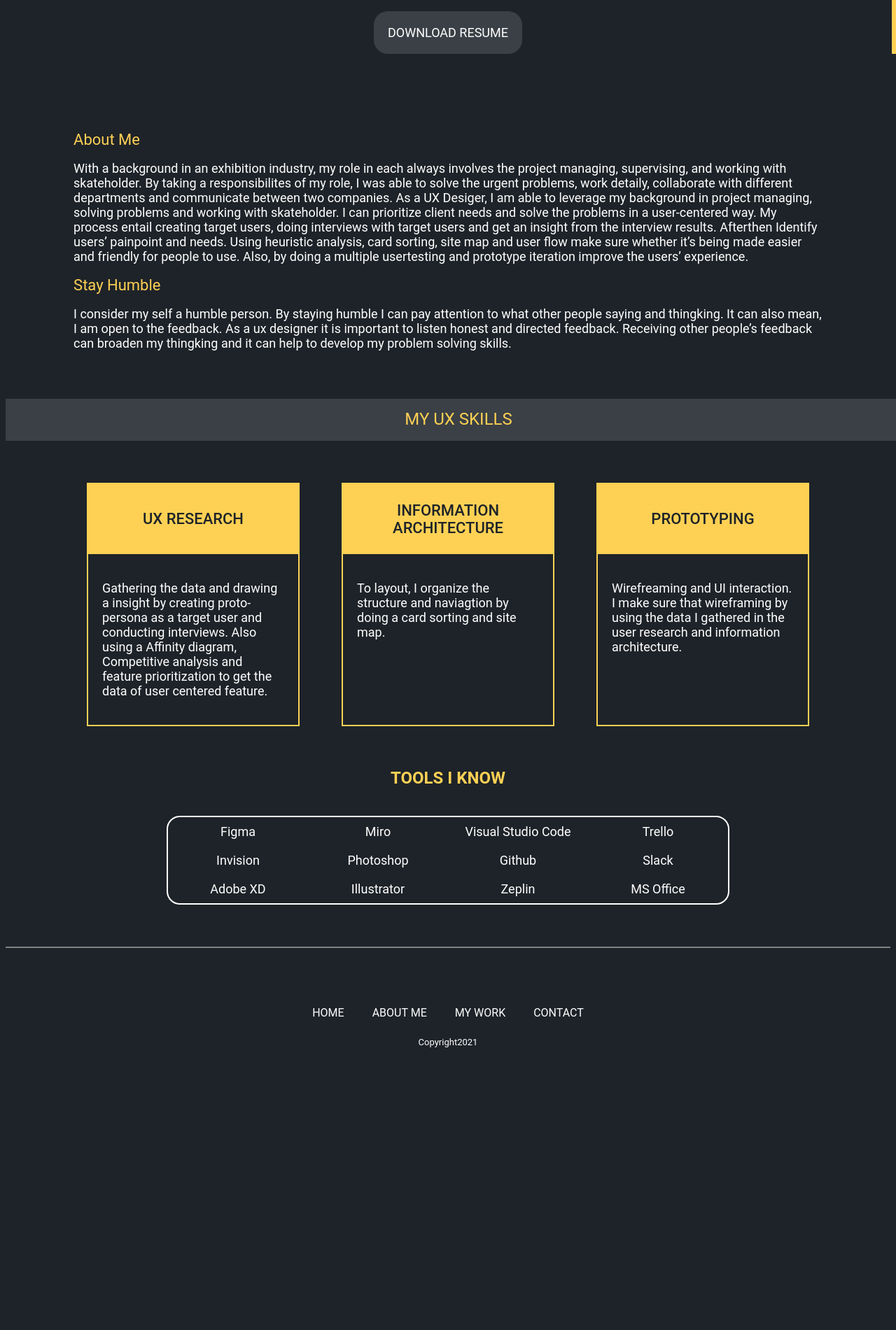
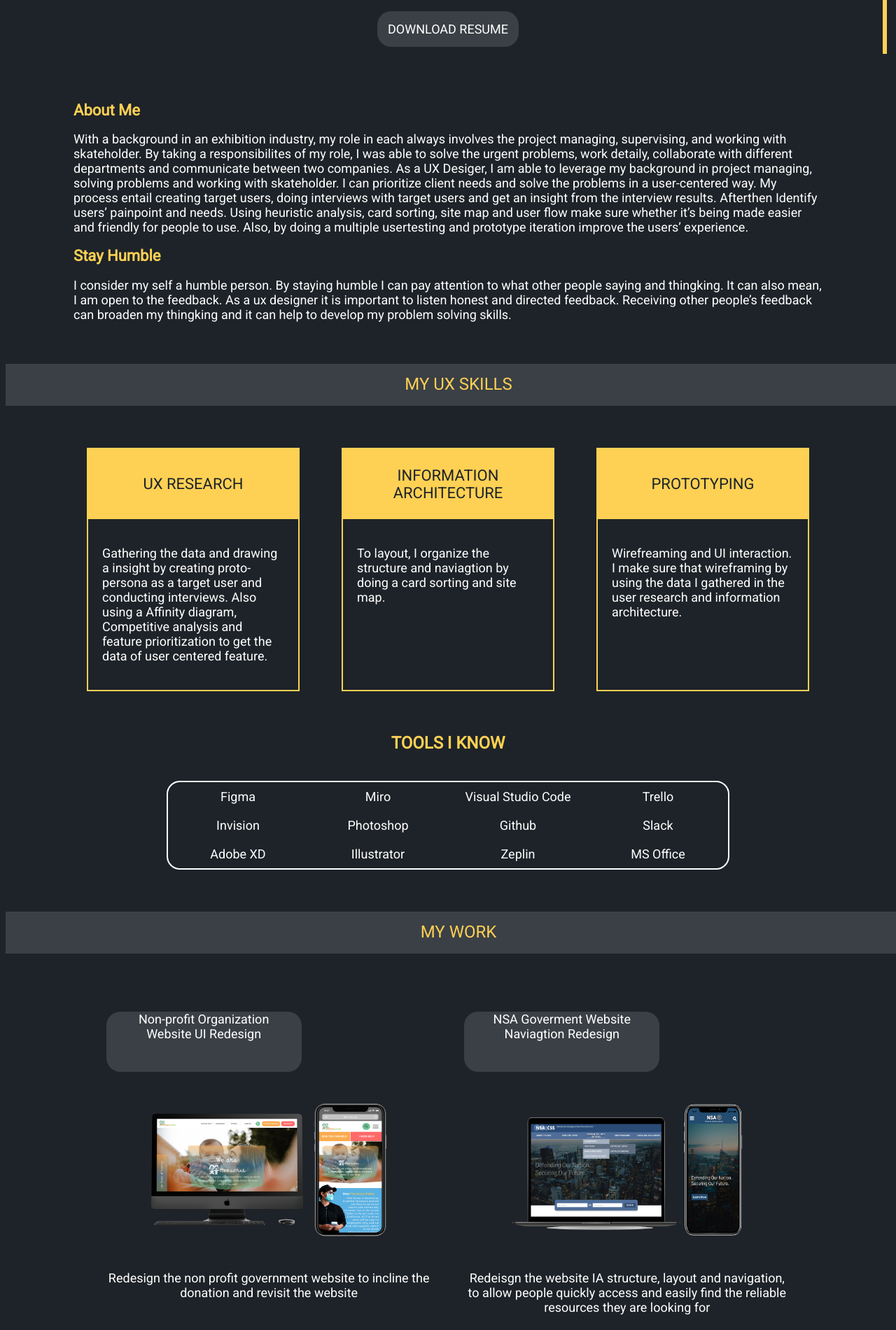
Before and after one commit to LABOMI/UX_UI_HW_19, a plain HTML site: page index.html in a window 1280 px wide. Shown: the part 643-2544 px from the top of the page at 70% size. Before the commit the page ends 2206 px from the top, so only its background shows below. Drawn offline with nearby package versions, Linux system fonts and the light colour scheme; files that its build step writes are made by us from their sources; files whose address does not match are found by name.

Commit message:
html&css updating(myworksection)
adding hover effect on the nav and download resume button

```diff
--- a/css/style.css
+++ b/css/style.css
@@ -1,8 +1,8 @@
 body{
     font-family:'Roboto', sans-serif;
-    background-color:#1E2329
+    background-color:#1E2329;
 }
-/*HEADER SECTION (NAVIGATION)*/
+/*HEAD SECTION (NAVIGATION)*/
 #headsection{
     height:60px;
     display:flex;
@@ -13,21 +13,33 @@ body{
 }
 .nav{
     color:white;
-    margin:5px;
+    margin:0px;
     display:flex;
     align-items:center;
+
 }
 .nav>li{
-    padding:20px;
+    padding:10px 20px;
     display:inline-block;
 }
+.nav>li:hover{
+    font-weight: 900;
+    border-bottom: #FED154;
+    border-width:10px;
+    cursor:pointer;
+    letter-spacing: 1px;
+}
+
+
+
 
 /*LANDING PAGE*/
-#landingpage{
+#landingpageSection{
     display:flex;
     flex-direction:column;
     align-items:center;
     margin-top:4%;
+    margin-bottom:60px;
 }
 #myimage{
     width:300px;
@@ -44,16 +56,19 @@ body{
     font-size:24px;
     margin-bottom:40px;
 }
-button{
+.btn{
     border-radius: 20px;
     background-color:#3B4046;
     color:white;
-    width:fit-content;
-    padding:20px;
-    margin-bottom:60px;
+    padding:15px;
     border:none;
     font-family:'Roboto', sans-serif;
     font-size:18px;
+    cursor:pointer;
+    transition:all 0.2s;
+}
+.btn:hover{
+    transform:scale(1.1,1);
 }
 #herodecowhite{
     width:100px;
@@ -67,11 +82,13 @@ button{
     height:300px;
     position:absolute;
     bottom:10%;
-    right:0%;
+    right:1%;
 }
+/*LANDINGPAGE SECTION END*/
 
-/*ABOUUT ME SECTION*/
-#aboutmesection{
+
+/*ABOUT ME SECTION*/
+#aboutmeSection{
     display:flex;
     flex-direction:column;
     align-items:center;
@@ -81,17 +98,20 @@ button{
     margin-left:4%;
     margin-right:4%;
 }
-.aboutmeContent h{
+.aboutmeContent h1{
     color:#FED154;
     font-size:22px;
     align-items:center;
     display:block;
 }
-.aboutmeContent p{
+@media (max-width:800px){.aboutmeContent h{font-size:20px;}}
+
+.aboutmeContent p1{
     color:white;
     font-size:18px;
     justify-content:flex-start;
 }
+/*ABOUT ME SECTION END*/
 
 
 /*MY UX SKILLS SECTION*/
@@ -101,6 +121,7 @@ button{
     display:block;
     height:30px;
     width:100%;
+    margin-top:60px;
     margin-bottom:60px;
     color:#FED154;
     font-size:24px;
@@ -113,7 +134,7 @@ button{
     justify-content:center;
     margin:0 auto;
 }
-.card {
+.card{
     display:flex;
     flex-direction:column;
     justify-content:flex-start;
@@ -134,10 +155,12 @@ button{
     width:100%;
     height:100px;
 }
-.cardheader h {
+.cardheader>h{
     text-align:center;
 }
-.cardContent p {
+@media (max-width:800px){.cardheader h{font-size:18px;}}
+
+.cardContent>p{
     color:white;
     font-size:18px;
     padding:20px;
@@ -167,10 +190,49 @@ button{
     padding:10px 5px;
     font-size:18px;
 }
+/*MY UX SKILLS SECTION END*/
 
 
+/*MY WORK SECTION*/
+.workcontainer{
+    display:flex;
+    margin:4%;
+    justify-content: center;
+}
+.workcontainer1{
+    display:flex;
+    flex-direction:column;
+    width:40%;
+    margin:2%;
+    display:inline-block;
+}
+.workcontainer2{
+    display:flex;
+    flex-direction:column;
+    width:40%;
+    margin:2%;
+    display:inline-block;
+}
+.worktitle{
+    border-radius:20px;
+    height:20%;
+    width:60%;
+    background-color:#3B4046;
+    cursor:pointer;
+    align-items: center;
+}
+
+.worktitle, .mockup, .description{
+    color:white;
+    font-size:18px;
+    text-align:center;
+    margin-bottom:40px;
+}
+
+/*MY WORK SECTION END*/
+
 /*FOOTER SECTION*/
-.footersection{
+#footerSection{
     height:200px;
     display:flex;
     flex-direction:column;
--- a/index.html
+++ b/index.html
@@ -5,35 +5,39 @@
     <meta charset="UTF-8">
     <meta http-equiv="X-UA-Compatible" content="IE=edge">
     <meta name="viewport" content="width=device-width, initial-scale=1.0">
-    <link href="../UX_UI_HW_18/css/style.css" rel="stylesheet" type="text/css">
-    <title>hw18bomiportfolio</title>
+    <link rel="preconnect" href="https://fonts.gstatic.com">
+    <link href="https://fonts.googleapis.com/css2?family=Roboto&display=swap" rel="stylesheet">
+    <link href="../UX_UI_HW_19/css/style.css" rel="stylesheet" type="text/css">
+    <title>hw19bomiportfolio</title>
 </head>
 
 <body>
+
+    <!--HEAD NAV. SECTION-->
     <section id="headsection">
         <div class="nav">
             <li>HOME</li>
             <li>ABOUT ME</li>
             <li>MY WORK</li>
             <li>CONTACT</li>
-            </ul>
+        </div>
     </section>
 
     <!--LANDING PAGE-->
-    <section id="landingpage">
+    <section id="landingpageSection">
         <img id="myimage" src="images/myimage.png" alt=myimge>
         <img id="bomihan" src="images/myname.png" alt=bomihan>
         <div id="uxdesigner">User Experience Designer</div>
-        <button>DOWNLOAD RESUME</button>
+        <button class="btn">DOWNLOAD RESUME</button>
         <img id="herodecowhite" src="../UX_UI_HW_18/images/herodecowhite1.png">
         <img id="herodecoyellow" src="images/herodecoyellow1.png">
     </section>
 
     <!--ABOUT ME SECTION-->
-    <section id="aboutmesection">
+    <section id="aboutmeSection">
         <div class=aboutmeContent>
-            <h>About Me</h>
-            <p>With a background in an exhibition industry, my role in each always involves the project managing,
+            <h1>About Me</h1>
+            <p1>With a background in an exhibition industry, my role in each always involves the project managing,
                     supervising, and working with skateholder. By taking a responsibilites of my role, I was able to solve
                     the urgent problems, work detaily, collaborate with different departments and communicate between two
                     companies.
@@ -42,18 +46,18 @@
                     process entail creating target users, doing interviews with target users and get an insight from the
                     interview results. Afterthen Identify users’ painpoint and needs. Using heuristic analysis, card
                     sorting, site map and user flow make sure whether it’s being made easier and friendly for people to use.
-                    Also, by doing a multiple usertesting and prototype iteration improve the users’ experience. </p>
-            <h>Stay Humble</h>
-            <p>I consider my self a humble person. By staying humble I can pay attention to what other people saying
+                    Also, by doing a multiple usertesting and prototype iteration improve the users’ experience. </p1>
+            <h1>Stay Humble</h1>
+            <p1>I consider my self a humble person. By staying humble I can pay attention to what other people saying
                     and thingking. It can also mean, I am open to the feedback. As a ux designer it is important to listen
                     honest and directed feedback. Receiving other people’s feedback can broaden my thingking and it can help
-                    to develop my problem solving skills. </p>
+                    to develop my problem solving skills. </p1>
         </div>
     </section>
 
     <!--MY UX SKILLS SECTION-->
-    <section id="myuxskills">
-        <h3 class="title">MY UX SKILLS</h3>
+    <section id="myuxskillsSection">
+        <h2 class="title">MY UX SKILLS</h2>
         <div class="cardcontainer">
             <div class="card">
                 <div class="cardheader">
@@ -85,6 +89,7 @@
                 </div>
             </div>
         </div>
+
         <h3 class="tools">TOOLS I KNOW</h3>
         <div class="toolsContainer">
             <div class="toolItem">Figma</div>
@@ -99,13 +104,29 @@
             <div class="toolItem">Illustrator</div>
             <div class="toolItem">Zeplin</div>
             <div class="toolItem">MS Office</div>
+        </div>
+    </section>
 
+
+    <!--MY WORK-->
+    <section id="myworkSection">
+        <h4 class="title">MY WORK</h4>
+        <div class="workcontainer">
+            <span class="workcontainer1">
+                <div class="worktitle">Non-profit Organization<br>Website UI Redesign</div>
+                <div class="mockup"><img src="images/nonprofitorgmockup.png" width="350" height="200"></div>
+                <div class="description">Redesign the non profit government website to incline the donation and revisit the website</div>
+            </span>
+            <span class="workcontainer2">
+                <div class="worktitle">NSA Goverment Website<br>Naviagtion Redesign</div>
+                <div class="mockup"><img src="images/nsagovmockup.png" width="350" height="200"></div>
+                <div class="description">Redeisgn the website IA structure, layout and navigation, to allow people quickly access and easily find the reliable resources they are looking for</div>
+            </span>
         </div>
-
     </section>
 
     <!---FOOTER SECTION-->
-    <section class="footersection">
+    <section id="footerSection">
         <div class="nav">
             <li>HOME</li>
             <li>ABOUT ME</li>
@@ -114,6 +135,8 @@
         </div>
         <div id="Copyright">Copyright2021</div>
     </section>
+
 </body>
-
+<script src="https://code.jquery.com/jquery-3.4.1.min.js"></script>
+<script src="js/index.js" type="text/javscript"></script>
 </html>
--- /dev/null
+++ b/js/index.js
@@ -0,0 +1 @@
+console.log("your index.js file is loaded correctly!");
```
Also changed, not shown: images/nonprofitorgmockup.png (added), images/nsagovmockup.png (added).
